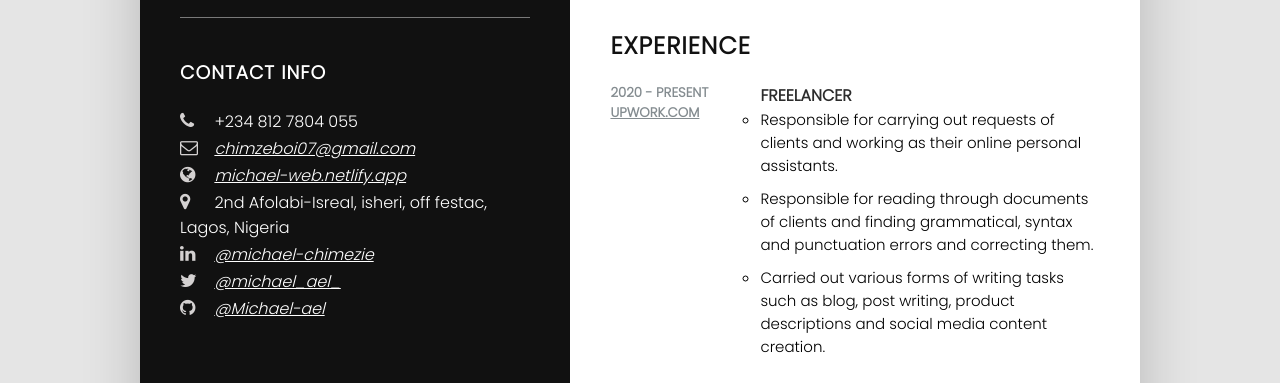
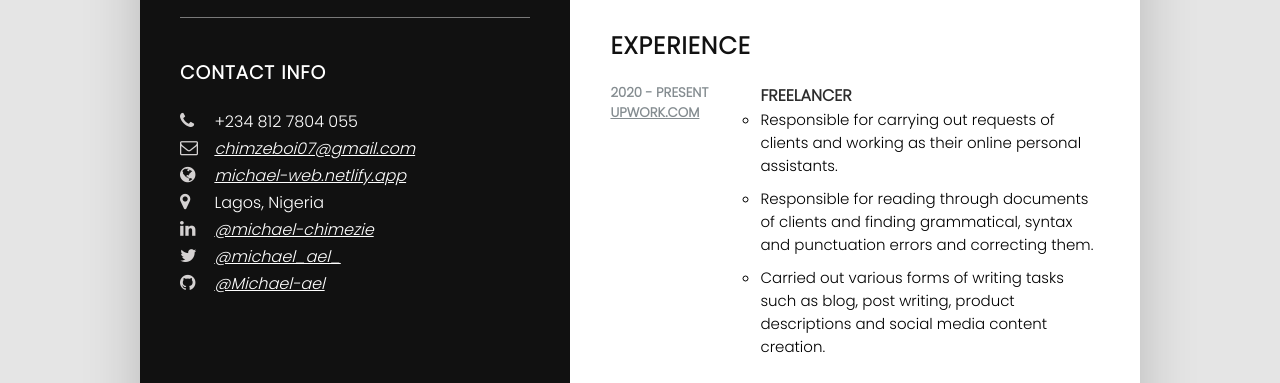
Before and after one commit to Michael-ael/MY_CV, a plain HTML site: page index.html in a window 1280 px wide. Shown: the part 382-765 px from the top of the page. Drawn offline with nearby package versions, Linux system fonts and the light colour scheme.

Commit message:
removed address

```diff
--- a/index.html
+++ b/index.html
@@ -40,7 +40,7 @@
 
                     <li data-aos="fade-right" data-aos-delay="500"  data-aos-offset="100">
                         <span class="icon"> <i class="fa fa-map-marker" aria-hidden="true"></i></span>
-                        <span class="text"> 2nd Afolabi-Isreal, isheri, off festac, Lagos, Nigeria</span>
+                        <span class="text"> Lagos, Nigeria</span>
                     </li>
 
                     <li data-aos="fade-right" data-aos-delay="600"  data-aos-offset="100">
```
